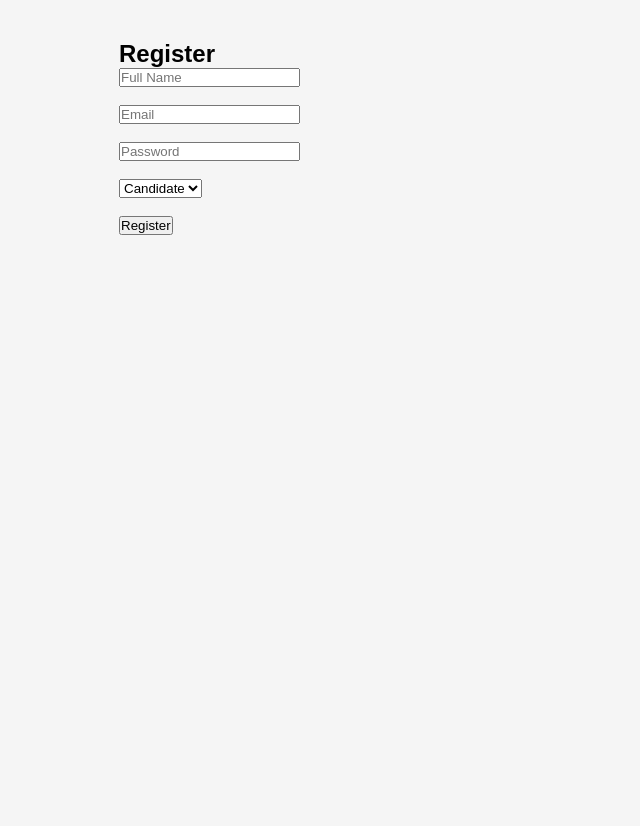
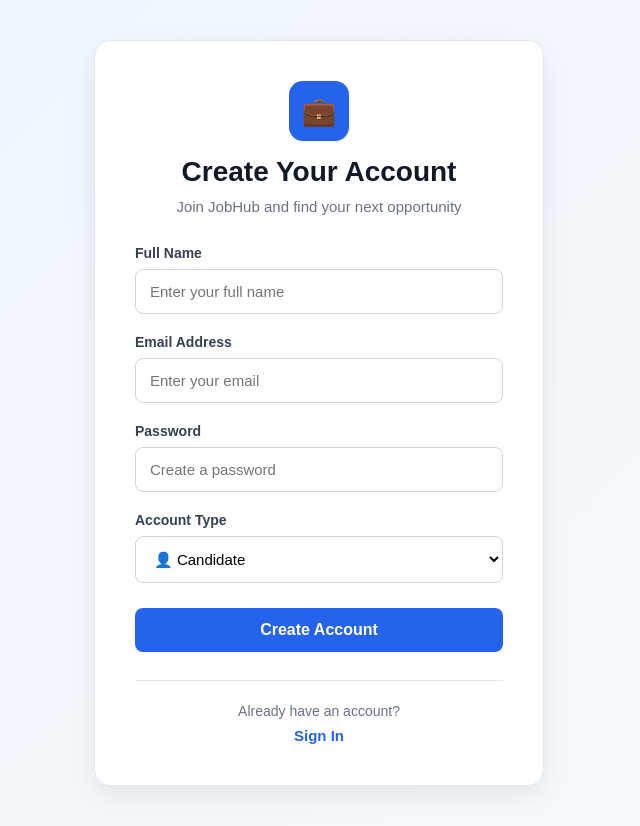
Before and after one commit to Karthikeya20020321/Jobhub-frontend, a React (Create React App) app: page /register in a window 1280 px wide. Shown: the whole page, without its empty margins (321-961 px from the left). Before the commit the page ends 800 px from the top, so only its background shows below. Built offline with nearby package versions, Linux system fonts and the light colour scheme.

Commit message:
Update register page styling

```diff
--- a/src/pages/Register.jsx
+++ b/src/pages/Register.jsx
@@ -12,6 +12,8 @@
     role: "candidate",
   });
 
+  const [loading, setLoading] = useState(false);
+
   const handleChange = (e) => {
     setFormData({
       ...formData,
@@ -23,58 +25,299 @@
     e.preventDefault();
 
     try {
+      setLoading(true);
+
       const res = await API.post("/auth/register", formData);
 
-      alert(res.data.message);
+      alert(res.data.message || "Registration successful!");
 
       navigate("/login");
     } catch (error) {
-      alert(error.response?.data?.message || "Registration Failed");
+      console.log("Registration error:", error);
+
+      alert(
+        error.response?.data?.message ||
+          "Registration Failed"
+      );
+    } finally {
+      setLoading(false);
     }
   };
 
   return (
-    <div style={{ maxWidth: "400px", margin: "40px auto" }}>
-      <h2>Register</h2>
+    <div style={pageStyle}>
+      <div style={registerCardStyle}>
+
+        {/* Header */}
+
+        <div style={headerStyle}>
+          <div style={logoStyle}>💼</div>
+
+          <h1 style={titleStyle}>
+            Create Your Account
+          </h1>
+
+          <p style={subtitleStyle}>
+            Join JobHub and find your next opportunity
+          </p>
+        </div>
+
+        {/* Form */}
 
         <form onSubmit={handleSubmit}>
+
+          {/* Full Name */}
+
+          <div style={fieldStyle}>
+            <label style={labelStyle}>
+              Full Name
+            </label>
+
             <input
               type="text"
               name="fullName"
-          placeholder="Full Name"
+              placeholder="Enter your full name"
+              value={formData.fullName}
               onChange={handleChange}
               required
+              style={inputStyle}
             />
-        <br /><br />
+          </div>
+
+          {/* Email */}
+
+          <div style={fieldStyle}>
+            <label style={labelStyle}>
+              Email Address
+            </label>
 
             <input
               type="email"
               name="email"
-          placeholder="Email"
+              placeholder="Enter your email"
+              value={formData.email}
               onChange={handleChange}
               required
+              style={inputStyle}
             />
-        <br /><br />
+          </div>
+
+          {/* Password */}
+
+          <div style={fieldStyle}>
+            <label style={labelStyle}>
+              Password
+            </label>
 
             <input
               type="password"
               name="password"
-          placeholder="Password"
+              placeholder="Create a password"
+              value={formData.password}
               onChange={handleChange}
               required
+              minLength="6"
+              style={inputStyle}
             />
-        <br /><br />
+          </div>
 
-        <select name="role" onChange={handleChange}>
-          <option value="candidate">Candidate</option>
-          <option value="recruiter">Recruiter</option>
+          {/* Role */}
+
+          <div style={fieldStyle}>
+            <label style={labelStyle}>
+              Account Type
+            </label>
+
+            <select
+              name="role"
+              value={formData.role}
+              onChange={handleChange}
+              style={inputStyle}
+            >
+              <option value="candidate">
+                👤 Candidate
+              </option>
+
+              <option value="recruiter">
+                💼 Recruiter
+              </option>
             </select>
-        <br /><br />
+          </div>
 
-        <button type="submit">Register</button>
+          {/* Register Button */}
+
+          <button
+            type="submit"
+            disabled={loading}
+            style={{
+              ...registerButtonStyle,
+              opacity: loading ? 0.7 : 1,
+              cursor: loading
+                ? "not-allowed"
+                : "pointer",
+            }}
+          >
+            {loading
+              ? "Creating Account..."
+              : "Create Account"}
+          </button>
         </form>
+
+        {/* Login */}
+
+        <div style={loginSectionStyle}>
+          <p style={loginTextStyle}>
+            Already have an account?
+          </p>
+
+          <button
+            type="button"
+            onClick={() => navigate("/login")}
+            style={loginButtonStyle}
+          >
+            Sign In
+          </button>
+        </div>
+
+      </div>
     </div>
   );
 };
 
+/* ==============================
+   PAGE
+============================== */
+
+const pageStyle = {
+  minHeight: "100vh",
+  background:
+    "linear-gradient(135deg, #eff6ff 0%, #f8fafc 100%)",
+  display: "flex",
+  justifyContent: "center",
+  alignItems: "center",
+  padding: "40px 20px",
+  boxSizing: "border-box",
+};
+
+/* ==============================
+   REGISTER CARD
+============================== */
+
+const registerCardStyle = {
+  width: "100%",
+  maxWidth: "450px",
+  background: "white",
+  borderRadius: "16px",
+  padding: "40px",
+  boxSizing: "border-box",
+  boxShadow:
+    "0 10px 30px rgba(0, 0, 0, 0.08)",
+  border: "1px solid #e5e7eb",
+};
+
+/* ==============================
+   HEADER
+============================== */
+
+const headerStyle = {
+  textAlign: "center",
+  marginBottom: "30px",
+};
+
+const logoStyle = {
+  width: "60px",
+  height: "60px",
+  margin: "0 auto 15px",
+  borderRadius: "14px",
+  background: "#2563eb",
+  color: "white",
+  display: "flex",
+  justifyContent: "center",
+  alignItems: "center",
+  fontSize: "28px",
+};
+
+const titleStyle = {
+  margin: 0,
+  color: "#111827",
+  fontSize: "28px",
+};
+
+const subtitleStyle = {
+  marginTop: "10px",
+  marginBottom: 0,
+  color: "#6b7280",
+  fontSize: "15px",
+};
+
+/* ==============================
+   FORM
+============================== */
+
+const fieldStyle = {
+  marginBottom: "20px",
+};
+
+const labelStyle = {
+  display: "block",
+  marginBottom: "8px",
+  color: "#374151",
+  fontWeight: "600",
+  fontSize: "14px",
+};
+
+const inputStyle = {
+  width: "100%",
+  padding: "13px 14px",
+  border: "1px solid #d1d5db",
+  borderRadius: "8px",
+  fontSize: "15px",
+  outline: "none",
+  boxSizing: "border-box",
+  background: "#fff",
+};
+
+/* ==============================
+   REGISTER BUTTON
+============================== */
+
+const registerButtonStyle = {
+  width: "100%",
+  padding: "13px",
+  marginTop: "5px",
+  background: "#2563eb",
+  color: "white",
+  border: "none",
+  borderRadius: "8px",
+  fontSize: "16px",
+  fontWeight: "600",
+};
+
+/* ==============================
+   LOGIN
+============================== */
+
+const loginSectionStyle = {
+  marginTop: "28px",
+  paddingTop: "22px",
+  borderTop: "1px solid #e5e7eb",
+  textAlign: "center",
+};
+
+const loginTextStyle = {
+  margin: 0,
+  color: "#6b7280",
+  fontSize: "14px",
+};
+
+const loginButtonStyle = {
+  marginTop: "8px",
+  background: "transparent",
+  border: "none",
+  color: "#2563eb",
+  fontWeight: "600",
+  fontSize: "15px",
+  cursor: "pointer",
+};
+
 export default Register;
```
Lines whose indentation alone changed are shown as unchanged.
